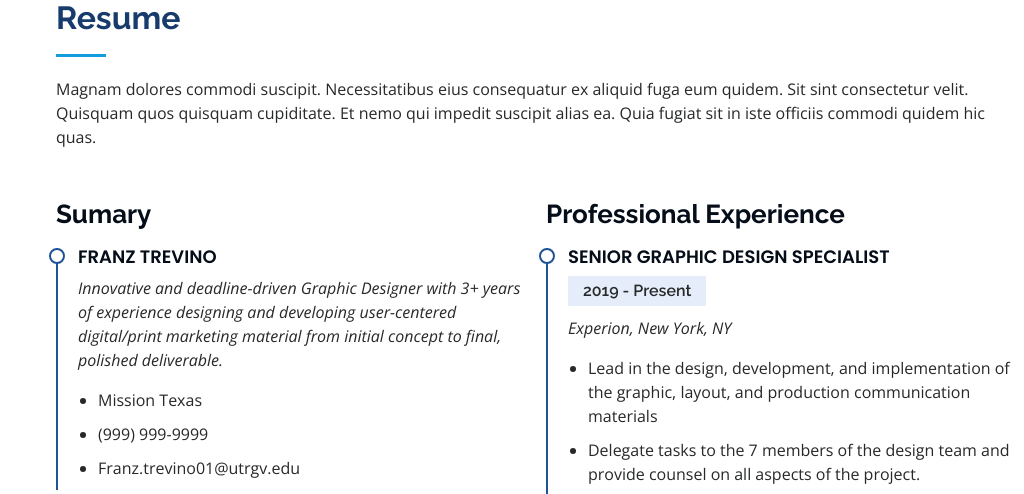
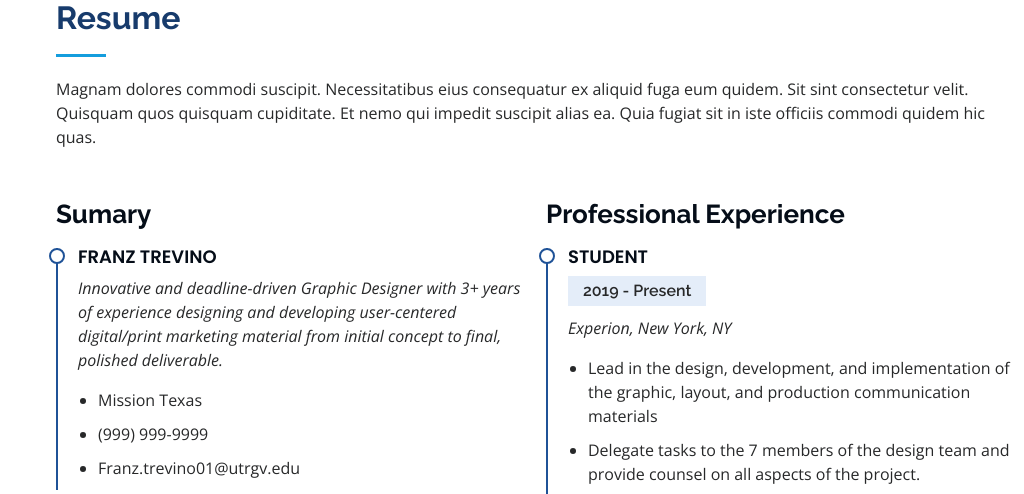
Before and after one commit to Franz1229/Intro_to_CS, a Flask app: page / in a window 1280 px wide. Shown: the part 2390-2884 px from the top of the page, without its empty margins (256-1280 px from the left). Run offline with Flask 2, Linux system fonts and the light colour scheme; some libraries are stand-ins or nearby versions.

Commit message:
classification

```diff
--- a/templates/index.html
+++ b/templates/index.html
@@ -277,7 +277,7 @@
           <div class="col-lg-6" data-aos="fade-up" data-aos-delay="100">
             <h3 class="resume-title">Professional Experience</h3>
             <div class="resume-item">
-              <h4>Senior graphic design specialist</h4>
+              <h4>Student</h4>
               <h5>2019 - Present</h5>
               <p><em>Experion, New York, NY </em></p>
               <ul>
```
